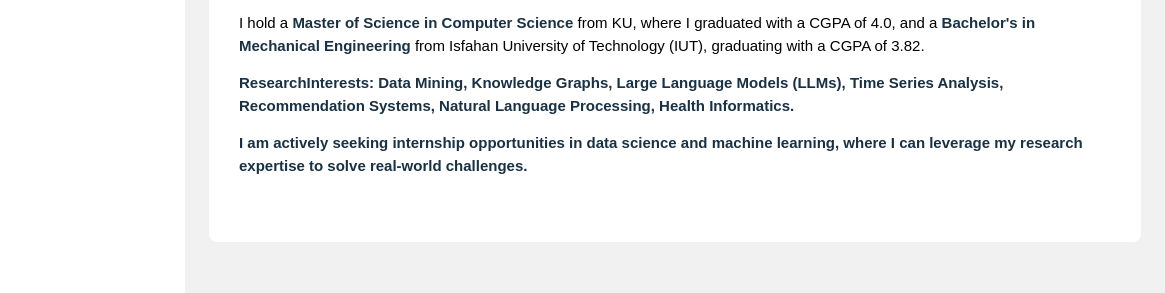
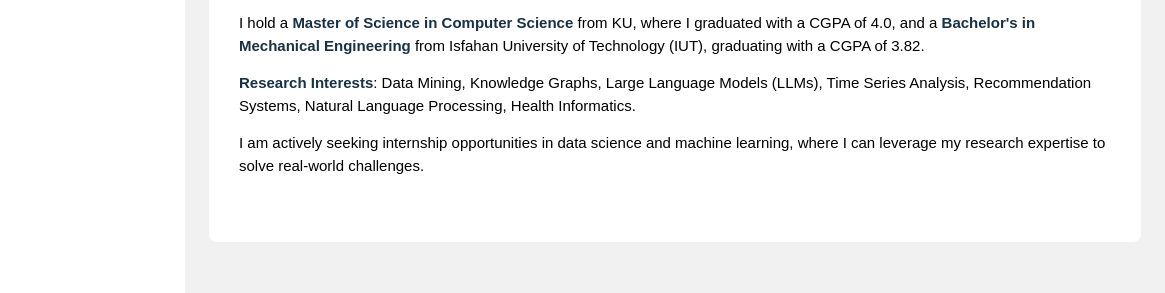
Before and after one commit to mohsen-nyb/mohsen-nyb.github.io, a plain HTML site: page index.html in a window 1280 px wide. Shown: the part 505-798 px from the top of the page, 115-1280 px from the left. Drawn offline with nearby package versions, Linux system fonts and the light colour scheme.

Commit message:
Update index.html

```diff
--- a/index.html
+++ b/index.html
@@ -256,7 +256,7 @@
           </h2>
           <p>I am a Ph.D. candidate in <strong>Computer Science</strong> at The University of Kansas (KU), focusing on <strong>health informatics</strong> within the <strong>Jayhawk Data Science Lab (JDSL)</strong>, under the supervision of Dr. Zijun Yao. I began my Ph.D. in January 2022 and bring over 4 years of experience in <strong>data science</strong> and <strong>machine learning</strong>.</p>
           <p>I hold a <strong>Master of Science in Computer Science</strong> from KU, where I graduated with a CGPA of 4.0, and a <strong>Bachelor's in Mechanical Engineering</strong> from Isfahan University of Technology (IUT), graduating with a CGPA of 3.82. </p>
-          <p> <strong>ResearchInterests<strong>: Data Mining, Knowledge Graphs, Large Language Models (LLMs), Time Series Analysis, Recommendation Systems, Natural Language Processing, Health Informatics. </p>
+          <p><strong>Research Interests</strong>: Data Mining, Knowledge Graphs, Large Language Models (LLMs), Time Series Analysis, Recommendation Systems, Natural Language Processing, Health Informatics. </p>
           <p>I am actively seeking internship opportunities in data science and machine learning, where I can leverage my research expertise to solve real-world challenges. </p>
 
         </section>
```
